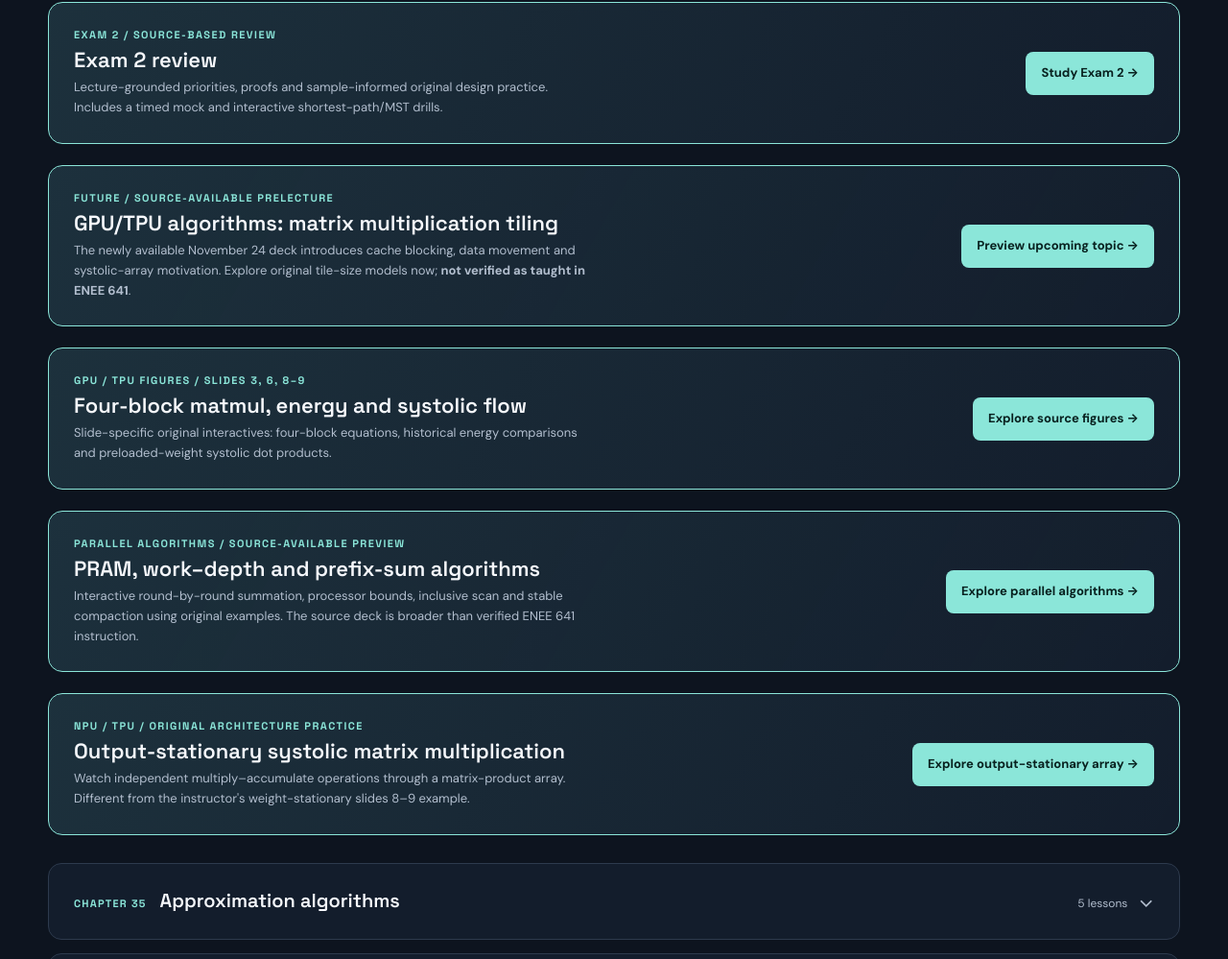
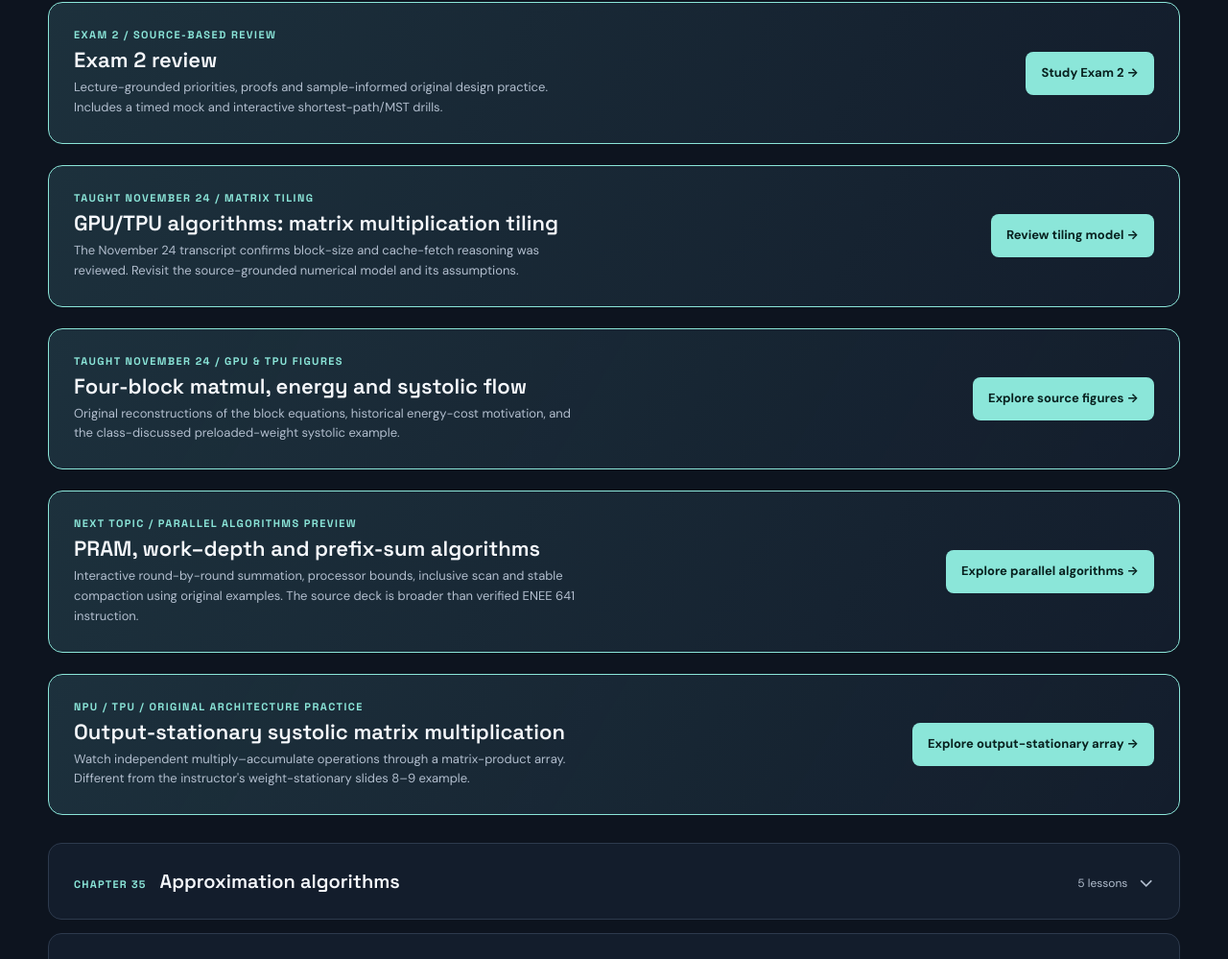
Before and after one commit to RHHanson-UMD/ENEE-641, a website: page site/index.html in a window 1280 px wide. Shown: the part 1757-2756 px from the top of the page at 96% size. Drawn offline with Linux system fonts and the light colour scheme.

Commit message:
Update November 24 taught-versus-upcoming scope and Exam 2 expectations

```diff
--- a/site/index.html
+++ b/site/index.html
@@ -17,9 +17,9 @@
  </div></section>
  <section class="course-section" id="topics"><div class="container"><div class="section-label">02 / SUBJECT MAP</div><h2>What we'll explore<span class="period">.</span></h2><p class="section-copy">Choose an exam review or select a chapter to reveal its interactive figures and lessons. Chapters stay collapsed until opened.</p><div class="topics"><div class="topic"><span>01</span>Logic and proof methods</div><div class="topic"><span>02</span>Graph theory and algorithms</div><div class="topic"><span>03</span>Combinatorics and sets</div><div class="topic"><span>04</span>Complexity and NP-completeness</div></div>
  <div class="exam-review-links" aria-label="Exam review guides"><div class="demo-card"><div><div class="demo-kicker">EXAM 1 / SOURCE-BASED REVIEW</div><h3>Exam 1 review</h3><p>First-midterm lecture material, proof checklists, worked original practice and early-course explorations.</p></div><a class="demo-btn" href="./reviews/exam-1.html">Study Exam 1 &rarr;</a></div><div class="demo-card"><div><div class="demo-kicker">EXAM 2 / SOURCE-BASED REVIEW</div><h3>Exam 2 review</h3><p>Lecture-grounded priorities, proofs and sample-informed original design practice. Includes a timed mock and interactive shortest-path/MST drills.</p></div><a class="demo-btn" href="./reviews/exam-2.html">Study Exam 2 &rarr;</a></div></div>
-<div class="demo-card" style="margin:22px 0"><div><div class="demo-kicker">FUTURE / SOURCE-AVAILABLE PRELECTURE</div><h3>GPU/TPU algorithms: matrix multiplication tiling</h3><p>The newly available November 24 deck introduces cache blocking, data movement and systolic-array motivation. Explore original tile-size models now; <strong>not verified as taught in ENEE 641</strong>.</p></div><a class="demo-btn" href="./visualizations/tiled-matmul.html">Preview upcoming topic &rarr;</a></div>
-<div class="demo-card" style="margin:22px 0"><div><div class="demo-kicker">GPU / TPU FIGURES / SLIDES 3, 6, 8–9</div><h3>Four-block matmul, energy and systolic flow</h3><p>Slide-specific original interactives: four-block equations, historical energy comparisons and preloaded-weight systolic dot products.</p></div><a class="demo-btn" href="./visualizations/gpu-slide-figures.html">Explore source figures &rarr;</a></div>
-<div class="demo-card" style="margin:22px 0"><div><div class="demo-kicker">PARALLEL ALGORITHMS / SOURCE-AVAILABLE PREVIEW</div><h3>PRAM, work–depth and prefix-sum algorithms</h3><p>Interactive round-by-round summation, processor bounds, inclusive scan and stable compaction using original examples. The source deck is broader than verified ENEE 641 instruction.</p></div><a class="demo-btn" href="./visualizations/parallel-algorithms.html">Explore parallel algorithms &rarr;</a></div>
+<div class="demo-card" style="margin:22px 0"><div><div class="demo-kicker">TAUGHT NOVEMBER 24 / MATRIX TILING</div><h3>GPU/TPU algorithms: matrix multiplication tiling</h3><p>The November 24 transcript confirms block-size and cache-fetch reasoning was reviewed. Revisit the source-grounded numerical model and its assumptions.</p></div><a class="demo-btn" href="./visualizations/tiled-matmul.html">Review tiling model &rarr;</a></div>
+<div class="demo-card" style="margin:22px 0"><div><div class="demo-kicker">TAUGHT NOVEMBER 24 / GPU &amp; TPU FIGURES</div><h3>Four-block matmul, energy and systolic flow</h3><p>Original reconstructions of the block equations, historical energy-cost motivation, and the class-discussed preloaded-weight systolic example.</p></div><a class="demo-btn" href="./visualizations/gpu-slide-figures.html">Explore source figures &rarr;</a></div>
+<div class="demo-card" style="margin:22px 0"><div><div class="demo-kicker">NEXT TOPIC / PARALLEL ALGORITHMS PREVIEW</div><h3>PRAM, work–depth and prefix-sum algorithms</h3><p>Interactive round-by-round summation, processor bounds, inclusive scan and stable compaction using original examples. The source deck is broader than verified ENEE 641 instruction.</p></div><a class="demo-btn" href="./visualizations/parallel-algorithms.html">Explore parallel algorithms &rarr;</a></div>
 <div class="demo-card" style="margin:22px 0"><div><div class="demo-kicker">NPU / TPU / ORIGINAL ARCHITECTURE PRACTICE</div><h3>Output-stationary systolic matrix multiplication</h3><p>Watch independent multiply–accumulate operations through a matrix-product array. Different from the instructor's weight-stationary slides 8–9 example.</p></div><a class="demo-btn" href="./visualizations/systolic-array.html">Explore output-stationary array &rarr;</a></div>
 <div class="chapter-catalog" aria-label="Interactive lessons by chapter">
 <details class="chapter-group" id="chapter-35"><summary><span class="chapter-name"><span class="chapter-number">CHAPTER 35</span><strong>Approximation algorithms</strong></span><span class="chapter-count">5 lessons <span aria-hidden="true" class="chapter-chevron">⌄</span></span></summary><div class="chapter-lessons"><div class="demo-card"><div><div class="demo-kicker">FIGURE 35.1 / VERTEX COVER</div><h3>APPROX-VERTEX-COVER</h3><p>Choose an uncovered edge, observe the maximal matching and compare the 2-approximation to an exact minimum cover.</p></div><a class="demo-btn" href="./visualizations/vertex-cover.html">Launch explorer &rarr;</a></div>
```
